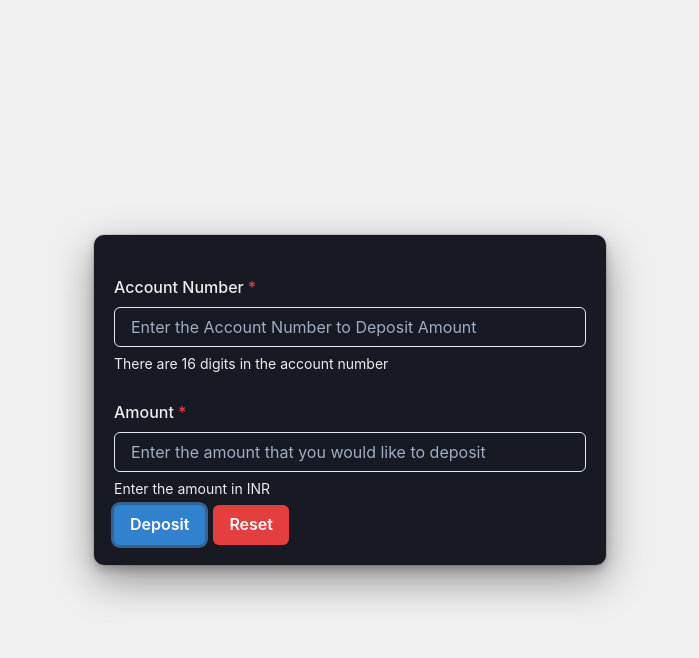
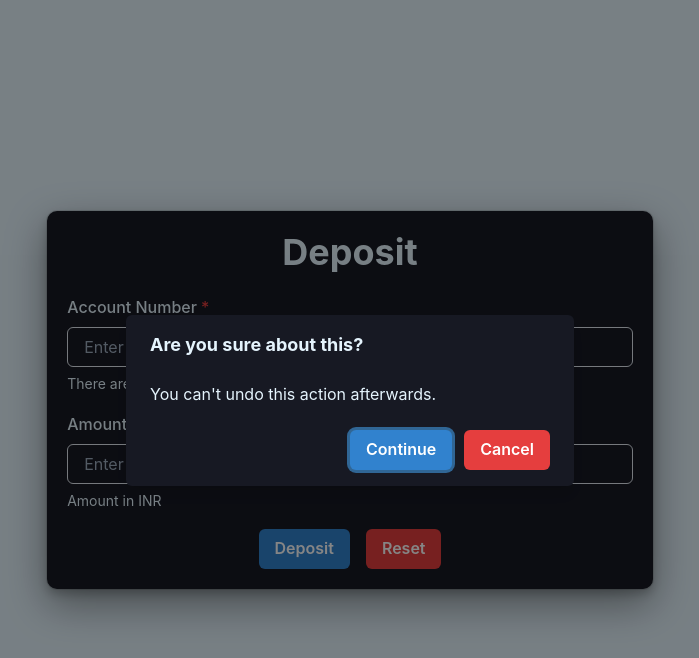
Before and after one commit to freak2810/Banking-System-Front, a Next.js app: page /deposit in a window 1280 px wide. Both pictures are taken after a click on the button "Deposit". Shown: the top 658 px of the page, without its empty margins (290-989 px from the left). Built offline with nearby package versions, Linux system fonts and the light colour scheme.

Commit message:
Added Alert box

```diff
--- a/components/AccountDetails/AccountInfo.tsx
+++ b/components/AccountDetails/AccountInfo.tsx
@@ -3,14 +3,12 @@ import { useEffect, useState } from 'react';
 import axiosConfig from '../../config/axiosConfig';
 import { useCustomer } from '../../context/CustomerContext';
 import { Account } from '../../types/Account';
-import { PrivateKey } from '../../types/Security';
 import { decryptValue, encryptValue } from '../../utils/security';
 
 export default function AccountInfo(props: Account) {
 	const { customer } = useCustomer();
 
 	const [balance, setBalance] = useState<bigint>();
-	const [privateKey, setPrivateKey] = useState({});
 
 	useEffect(() => {
 		axiosConfig
--- /dev/null
+++ b/components/AlertDialogue/index.tsx
@@ -0,0 +1,49 @@
+import {
+	AlertDialog,
+	AlertDialogBody,
+	AlertDialogContent,
+	AlertDialogFooter,
+	AlertDialogHeader,
+	AlertDialogOverlay,
+	Button,
+} from '@chakra-ui/react';
+
+interface Alert {
+	isOpen: boolean;
+	cancelRef: any;
+	onClose: () => void;
+	heading?: string;
+	body?: string;
+}
+
+export default function ALertDialogue(props: Alert) {
+	return (
+		<AlertDialog
+			isOpen={props.isOpen}
+			leastDestructiveRef={props.cancelRef}
+			onClose={props.onClose}
+			isCentered
+		>
+			<AlertDialogOverlay>
+				<AlertDialogContent bg='gray.900'>
+					<AlertDialogHeader fontSize='lg' fontWeight='bold' color='twitter.50'>
+						{props.heading}
+					</AlertDialogHeader>
+					<AlertDialogBody color='twitter.50'>{props.body}</AlertDialogBody>
+					<AlertDialogFooter>
+						<Button
+							ref={props.cancelRef}
+							onClick={props.onClose}
+							colorScheme='blue'
+						>
+							Continue
+						</Button>
+						<Button colorScheme='red' onClick={props.onClose} ml={3}>
+							Cancel
+						</Button>
+					</AlertDialogFooter>
+				</AlertDialogContent>
+			</AlertDialogOverlay>
+		</AlertDialog>
+	);
+}
--- a/pages/deposit.tsx
+++ b/pages/deposit.tsx
@@ -1,58 +1,93 @@
 import {
 	Button,
 	ButtonGroup,
+	Container,
 	Flex,
 	FormControl,
 	FormHelperText,
 	FormLabel,
+	Heading,
 	Input,
 	NumberInput,
 	NumberInputField,
-	Stack,
 } from '@chakra-ui/react';
-import React from 'react';
+import React, { useRef, useState } from 'react';
+import AlertDialogue from '../components/AlertDialogue';
+import { FocusableElement } from '@chakra-ui/utils';
+
 export default function Deposit() {
+	const [accountNumber, setAccountNumber] = useState<string>('');
+	const [amount, setAmount] = useState<number>(0);
+
+	const [isOpen, setIsOpen] = React.useState(false);
+	const cancelRef = useRef<FocusableElement>();
+
+	function resetButtonHandler() {
+		setAccountNumber('');
+		setAmount(0);
+	}
+
+	function alertCloseHandler() {
+		setIsOpen(false);
+	}
+
 	return (
 		<Flex
-			bg='blackAlpha.100'
+			bg='twitter.50'
 			alignItems='center'
 			justifyContent='center'
 			height='100vh'
 		>
-			<Stack
-				width='40%'
+			<AlertDialogue
+				heading='Are you sure about this?'
+				body={`You can't undo this action afterwards.`}
+				isOpen={isOpen}
+				onClose={alertCloseHandler}
+				cancelRef={cancelRef}
+			/>
+			<Container
 				bg='gray.900'
 				boxShadow='dark-lg'
 				padding='5'
 				borderRadius='10px'
+				margin='5%'
 			>
+				<Heading color='twitter.50' textAlign='center'>
+					Deposit
+				</Heading>
 				<FormControl id='accountNumber' isRequired my='5'>
-					<FormLabel color='whiteAlpha.900'>Account Number</FormLabel>
+					<FormLabel color='twitter.50'>Account Number</FormLabel>
 					<Input
-						color='whiteAlpha.900'
+						color='twitter.50'
 						placeholder='Enter the Account Number to Deposit Amount'
+						value={accountNumber}
+						onChange={e => setAccountNumber(e.target.value)}
 					/>
-					<FormHelperText color='whiteAlpha.900'>
+					<FormHelperText color='twitter.50'>
 						There are 16 digits in the account number
 					</FormHelperText>
 				</FormControl>
 				<FormControl id='amount' isRequired my='5'>
-					<FormLabel color='whiteAlpha.900'>Amount</FormLabel>
+					<FormLabel color='twitter.50'>Amount</FormLabel>
 					<NumberInput min={0} keepWithinRange={true}>
 						<NumberInputField
-							color='whiteAlpha.900'
+							color='twitter.50'
 							placeholder='Enter the amount that you would like to deposit'
+							value={amount}
+							onChange={e => setAmount(+e.target.value)}
 						/>
 					</NumberInput>
-					<FormHelperText color='whiteAlpha.900'>
-						Enter the amount in INR
-					</FormHelperText>
+					<FormHelperText color='twitter.50'>Amount in INR</FormHelperText>
 				</FormControl>
-				<ButtonGroup>
-					<Button colorScheme='blue'>Deposit</Button>
-					<Button colorScheme='red'>Reset</Button>
+				<ButtonGroup width='100%' justifyContent='center'>
+					<Button colorScheme='blue' mx='2' onClick={() => setIsOpen(true)}>
+						Deposit
+					</Button>
+					<Button colorScheme='red' mx='2' onClick={resetButtonHandler}>
+						Reset
+					</Button>
 				</ButtonGroup>
-			</Stack>
+			</Container>
 		</Flex>
 	);
 }
```
